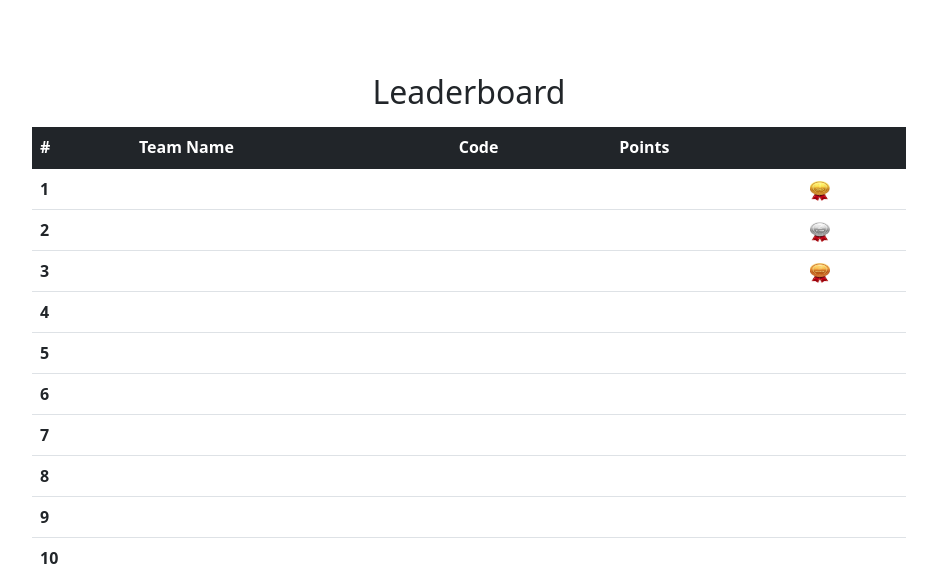
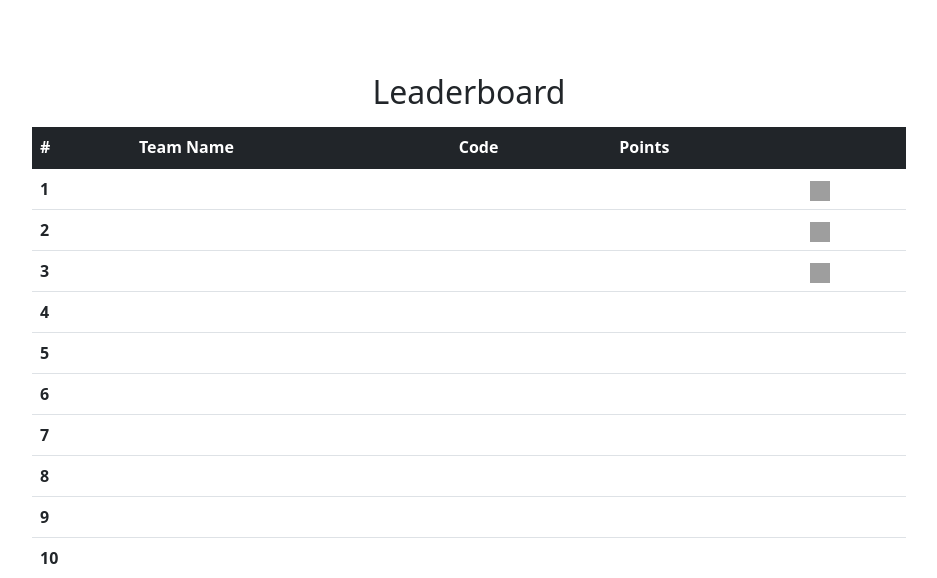
Before and after one commit to HassaanAW/RecypherNew, a Django app: template templates/leaderboard.html in a window 1280 px wide. Shown: the top 578 px of the page, without its empty margins (171-1108 px from the left). Run offline with Django 3.2, Linux system fonts and the light colour scheme; the template is opened without the code that fills it, so the values that code supplies are empty; grey boxes are pictures that could not be loaded.

Commit message:
Changed images in leaderboard

```diff
--- a/templates/leaderboard.html
+++ b/templates/leaderboard.html
@@ -47,21 +47,21 @@
                     <td>{{name.0}}</td>
                     <td>{{code.0}}</td>
                     <td>{{points.0}}</td>
-                    <td><img src="/static/gold.png" alt="Loading image" height="20" width ="20"</td>
+                    <td><img src="/static/gold2.png" alt="Loading image" height="20" width ="20"</td>
                   </tr>
                   <tr>
                     <th scope="row">2</th>
                     <td>{{name.1}}</td>
                     <td>{{code.1}}</td>
                     <td>{{points.1}}</td>
-                    <td><img src="/static/silver.png" alt="Loading image" height="20" width ="20"</td>
+                    <td><img src="/static/silver2.png" alt="Loading image" height="20" width ="20"</td>
                   </tr>
                   <tr>
                     <th scope="row">3</th>
                     <td>{{name.2}}</td>
                     <td>{{code.2}}</td>
                     <td>{{points.2}}</td>
-                    <td><img src="/static/bronze.png" alt="Loading image" height="20" width ="20"</td>
+                    <td><img src="/static/bronze2.png" alt="Loading image" height="20" width ="20"</td>
                   </tr>
                   <tr>
                     <th scope="row">4</th>
```
